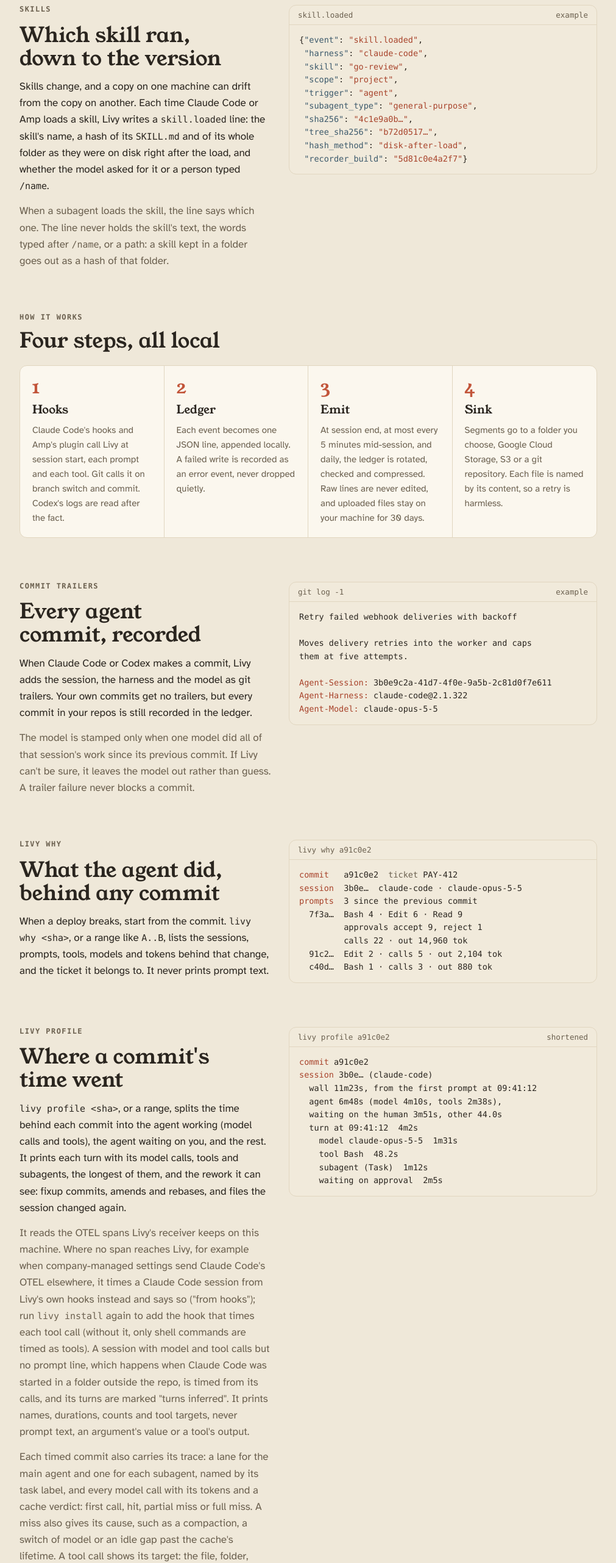
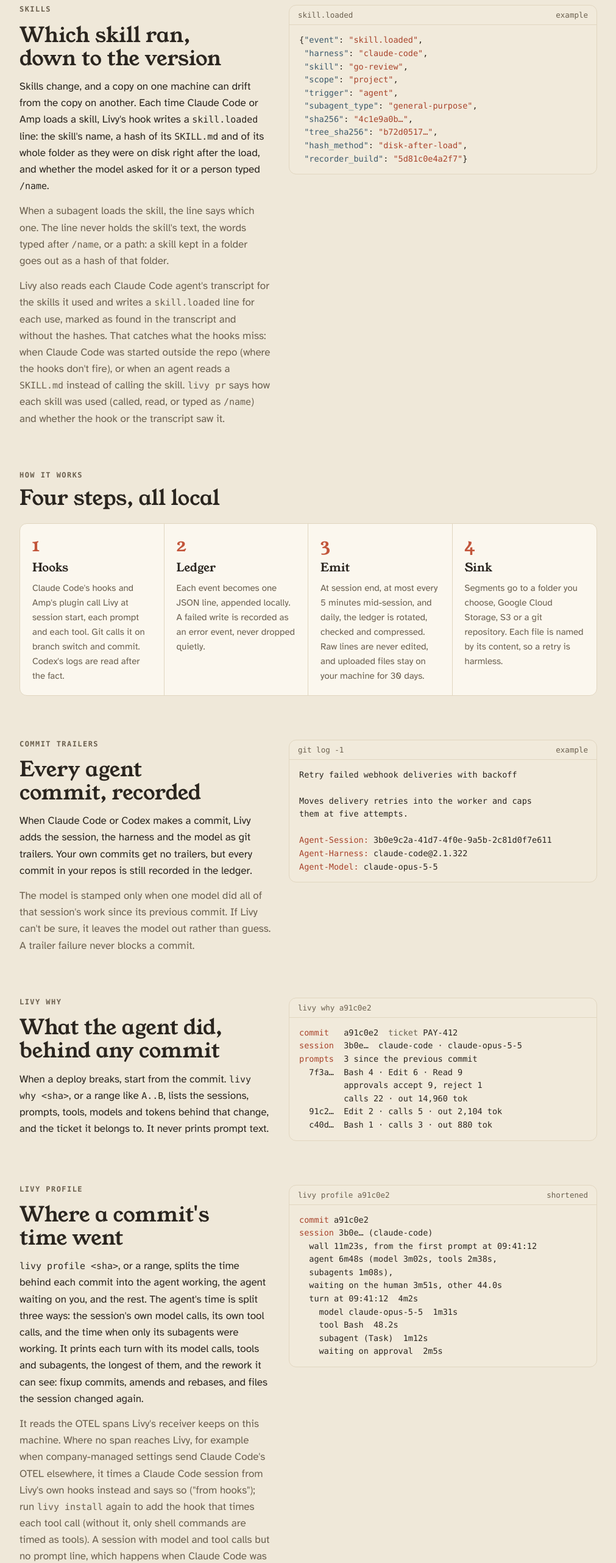
Before and after one commit to 0xbew/livy-site, a plain HTML site: page index.html in a window 1280 px wide. Shown: the part 2420-4983 px from the top of the page at 61% size, without its empty margins (134-1145 px from the left). Drawn offline with Linux system fonts and the light colour scheme; a web font is replaced by a local one.

Commit message:
Livy page for v0.2.7: skills found in transcripts, the agent-time split, empty windows explained, page date (#6)
Agent-Model: claude-opus-5-5
Agent-Session: 4e7270ba-f9f4-4470-ba5d-9f1d26d94dd5
Agent-Mode: drive

Co-authored-by: Claude Opus 5.5 <noreply@anthropic.com>

```diff
--- a/index.html
+++ b/index.html
@@ -243,8 +243,9 @@ footer{border-top:1px solid var(--line);padding-top:22px;display:flex;justify-co
       <div class="txt">
         <span class="label">Skills</span>
         <h2>Which skill ran, down to the version</h2>
-        <p>Skills change, and a copy on one machine can drift from the copy on another. Each time Claude Code or Amp loads a skill, Livy writes a <code>skill.loaded</code> line: the skill's name, a hash of its <code>SKILL.md</code> and of its whole folder as they were on disk right after the load, and whether the model asked for it or a person typed <code>/name</code>.</p>
+        <p>Skills change, and a copy on one machine can drift from the copy on another. Each time Claude Code or Amp loads a skill, Livy's hook writes a <code>skill.loaded</code> line: the skill's name, a hash of its <code>SKILL.md</code> and of its whole folder as they were on disk right after the load, and whether the model asked for it or a person typed <code>/name</code>.</p>
         <p class="soft">When a subagent loads the skill, the line says which one. The line never holds the skill's text, the words typed after <code>/name</code>, or a path: a skill kept in a folder goes out as a hash of that folder.</p>
+        <p class="soft">Livy also reads each Claude Code agent's transcript for the skills it used and writes a <code>skill.loaded</code> line for each use, marked as found in the transcript and without the hashes. That catches what the hooks miss: when Claude Code was started outside the repo (where the hooks don't fire), or when an agent reads a <code>SKILL.md</code> instead of calling the skill. <code>livy pr</code> says how each skill was used (called, read, or typed as <code>/name</code>) and whether the hook or the transcript saw it.</p>
       </div>
       <div class="panel">
         <div class="bar"><span>skill.loaded</span><span>example</span></div>
@@ -322,8 +323,8 @@ them at five attempts.
       <div class="txt">
         <span class="label">livy profile</span>
         <h2>Where a commit's time went</h2>
-        <p><code>livy profile &lt;sha&gt;</code>, or a range, splits the time behind each commit into the agent working (model calls and tools), the agent waiting on you, and the rest. It prints each turn with its model calls, tools and subagents, the longest of them, and the rework it can see: fixup commits, amends and rebases, and files the session changed again.</p>
-        <p class="soft">It reads the OTEL spans Livy's receiver keeps on this machine. Where no span reaches Livy, for example when company-managed settings send Claude Code's OTEL elsewhere, it times a Claude Code session from Livy's own hooks instead and says so ("from hooks"); run <code>livy install</code> again to add the hook that times each tool call (without it, only shell commands are timed as tools). A session with model and tool calls but no prompt line, which happens when Claude Code was started in a folder outside the repo, is timed from its calls, and its turns are marked "turns inferred". It prints names, durations, counts and tool targets, never prompt text, an argument's value or a tool's output.</p>
+        <p><code>livy profile &lt;sha&gt;</code>, or a range, splits the time behind each commit into the agent working, the agent waiting on you, and the rest. The agent's time is split three ways: the session's own model calls, its own tool calls, and the time when only its subagents were working. It prints each turn with its model calls, tools and subagents, the longest of them, and the rework it can see: fixup commits, amends and rebases, and files the session changed again.</p>
+        <p class="soft">It reads the OTEL spans Livy's receiver keeps on this machine. Where no span reaches Livy, for example when company-managed settings send Claude Code's OTEL elsewhere, it times a Claude Code session from Livy's own hooks instead and says so ("from hooks"); run <code>livy install</code> again to add the hook that times each tool call (without it, only shell commands are timed as tools). A session with model and tool calls but no prompt line, which happens when Claude Code was started in a folder outside the repo, is timed from its calls, and its turns are marked "turns inferred". When a model call's start cannot be known, because its agent was first waiting on something Livy doesn't record (a subagent left running in the background, say), that stretch is counted under "other", not read as one long model call. It prints names, durations, counts and tool targets, never prompt text, an argument's value or a tool's output.</p>
         <p class="soft">Each timed commit also carries its trace: a lane for the main agent and one for each subagent, named by its task label, and every model call with its tokens and a cache verdict: first call, hit, partial miss or full miss. A miss also gives its cause, such as a compaction, a switch of model or an idle gap past the cache's lifetime. A tool call shows its target: the file, folder, program, host or task label, never an argument's value or any output. Targets are scrubbed with your denylist (with none, no target is kept), stay on your machine for 90 days and are never shipped to your sink.</p>
       </div>
       <div class="panel">
@@ -331,7 +332,8 @@ them at five attempts.
 <pre><span class="r">commit</span> a91c0e2
 <span class="r">session</span> 3b0e… (claude-code)
   wall 11m23s, from the first prompt at 09:41:12
-  agent 6m48s (model 4m10s, tools 2m38s),
+  agent 6m48s (model 3m02s, tools 2m38s,
+  subagents 1m08s),
   waiting on the human 3m51s, other 44.0s
   turn at 09:41:12  4m2s
     model claude-opus-5-5  1m31s
@@ -347,8 +349,9 @@ them at five attempts.
       <div class="txt">
         <span class="label">livy pr</span>
         <h2>A pull request's agent work, in one call</h2>
-        <p><code>livy pr --json --repo OWNER/NAME --branch B</code> gives the same answer as <code>livy why</code> and <code>livy profile</code> for all of a pull request's commits at once, plus the skills loaded while each commit was made, and an estimate of what the pull request cost. It writes one JSON document, so a PR viewer can show it beside the diff.</p>
+        <p><code>livy pr --json --repo OWNER/NAME --branch B</code> gives the same answer as <code>livy why</code> and <code>livy profile</code> for all of a pull request's commits at once, plus the skills used while each commit was made, and an estimate of what the pull request cost. It writes one JSON document, so a PR viewer can show it beside the diff.</p>
         <p class="soft">It reads only the lines those commits need from a local index Livy keeps as it records, so its cost follows the pull request, not the machine's history. <code>livy reindex</code> rebuilds the index, and the daily flush builds it when it is missing. With no usable index, it reads everything and says so.</p>
+        <p class="soft">When a commit's session has no model call in the ledger during the time behind that commit, <code>livy pr</code> says why instead of showing zeros: the transcript hasn't been read yet (run <code>livy extract</code>), the session worked outside your repos, the session made no model call (a script or hook made the commit), its transcript isn't on this machine, it ran in another agent, such as Codex, or its transcript couldn't be read in full. A viewer can then show that time as unknown, not 0. To tell these apart, <code>livy pr</code> reads only the calls' ids and times from the transcript, never its text.</p>
         <p class="soft">The estimate prices each API call at the vendors' list prices, from a table built into the binary, which prices every Anthropic model the vendor lists as available or recently retired, each price with its source and the date it was read. A call to a model the table lacks, or with a prompt longer than any the vendor publishes a rate for, is counted as unpriced, never priced at $0 (OpenAI models, used by Codex, are not priced yet), so with any unpriced call the estimate is a floor. Beside it are the cache hit rate, the cache misses by cause, and the cache drops mid-burst: calls that lost the prompt cache within 5 minutes of the previous call and wrote it again. Your plan or contract may bill differently.</p>
       </div>
       <div class="panel">
@@ -359,7 +362,8 @@ them at five attempts.
   <span class="r">"source"</span>: {"kind": "index"},
   <span class="r">"why"</span>:     { <span class="c">sessions, prompts, tools, tokens</span> },
   <span class="r">"profile"</span>: { <span class="c">agent, waiting, other, the trace</span> },
-  <span class="r">"skills"</span>:  [ <span class="c">each skill loaded, by version</span> ],
+  <span class="r">"skills"</span>:  [ <span class="c">each skill used, how, and its version when the hook saw it</span> ],
+  <span class="r">"empty_windows"</span>: [ <span class="c">each commit's session with no model call, and why</span> ],
   <span class="r">"cost"</span>:    { <span class="c">estimated_usd, unpriced_calls, cache_hit_rate, cache_misses, cache_drops_mid_burst</span> }
 }</pre>
       </div>
@@ -504,7 +508,7 @@ livy doctor</pre>
   </section>
 
   <footer>
-    <span>livy · v0.1.0 and later · page updated 2026-11-25</span>
+    <span>livy · v0.1.0 and later · page updated 2026-11-27</span>
   </footer>
 </div>
 
```
